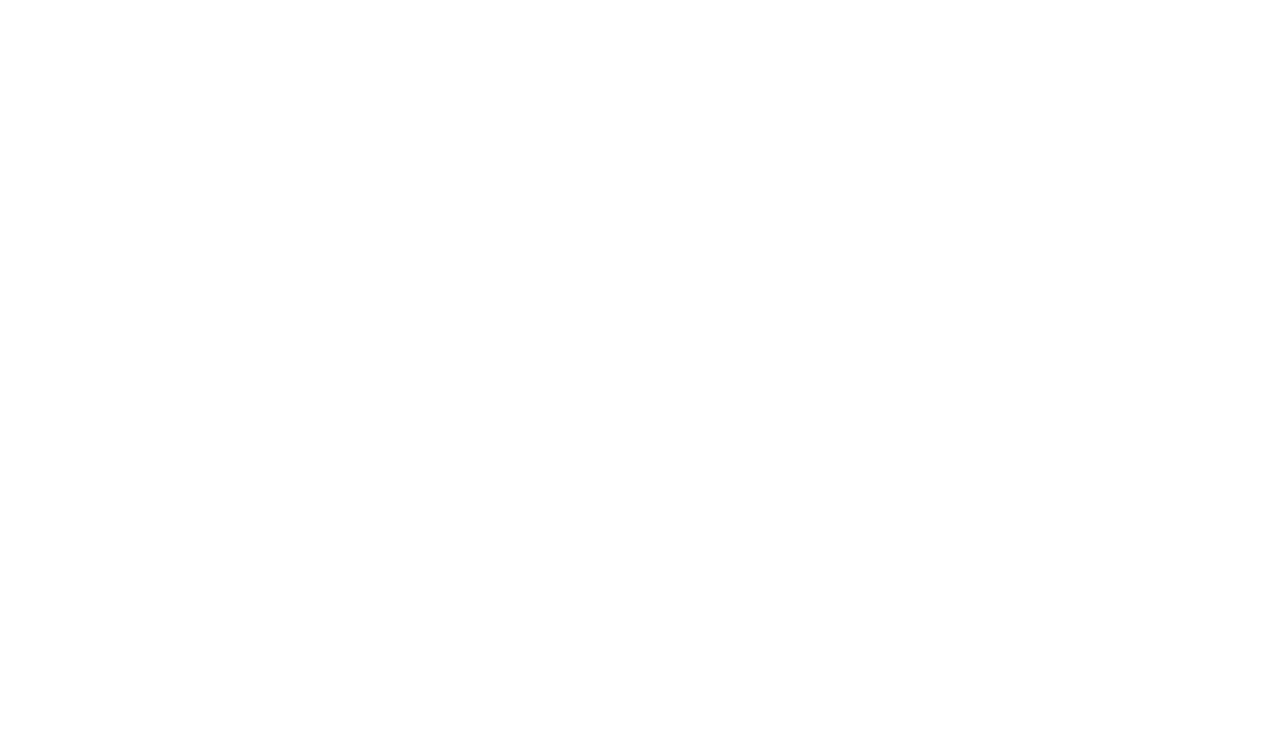
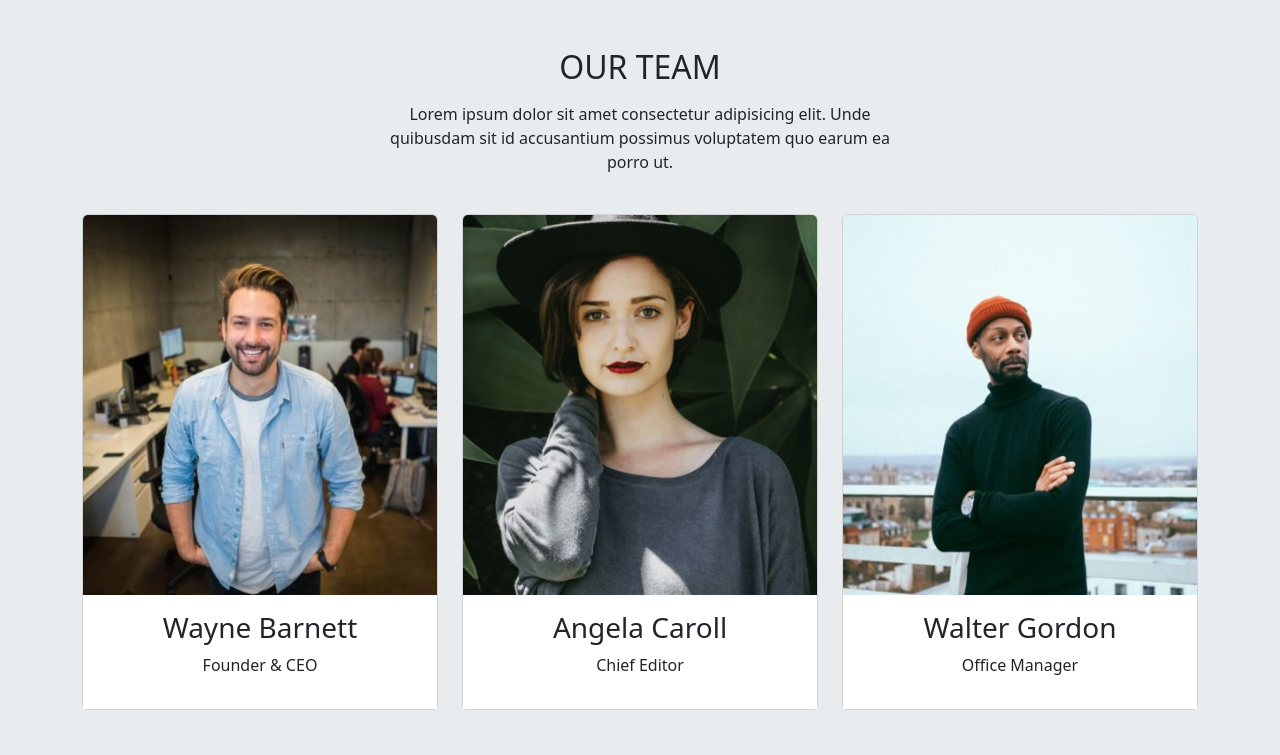
Before and after one commit to gabrielepetralia/js-our-team, a plain HTML site: page index.html in a window 1280 px wide. Shown: the top 755 px of the page. Drawn offline with nearby package versions, Linux system fonts and the light colour scheme.

Commit message:
[add] dynamic member cards

```diff
--- a/assets/js/script.js
+++ b/assets/js/script.js
@@ -31,4 +31,19 @@ const team = [
   }
 ]
 
-console.log(team)
+const teamContainer = document.getElementById("team-container");
+
+for(let member of team)
+{
+  teamContainer.innerHTML += `
+    <div class="col mb-5">
+      <div class="card">
+        <img src="assets/img/${member.image}" class="card-img-top">
+        <div class="card-body bg-white text-center">
+          <h3>${member.name}</h3>
+          <p>${member.role}</p>
+        </div>
+      </div>
+    </div>
+  `
+}
--- a/index.html
+++ b/index.html
@@ -14,12 +14,26 @@
   <title>Our Team</title>
 </head>
 
-<body>
+<body class="bg-body-secondary">
   <header>
+    <div class="container text-center">
+      <div class="row row-cols-1 justify-content-center mt-5">
+        <div class="col mb-2">
+          <h2>OUR TEAM</h2>
+        </div>
+        <div class="col-6 mb-4">
+          <p>Lorem ipsum dolor sit amet consectetur adipisicing elit. Unde quibusdam sit id accusantium possimus voluptatem quo earum ea porro ut.</p>
+        </div>
+      </div>
+    </div>
+  </header>
 
-  </header>
   <main>
+    <div class="container">
+      <div id="team-container" class="row row-cols-3">
 
+      </div>
+    </div>
   </main>
 
   <!-- Bootstrap js -->
```
